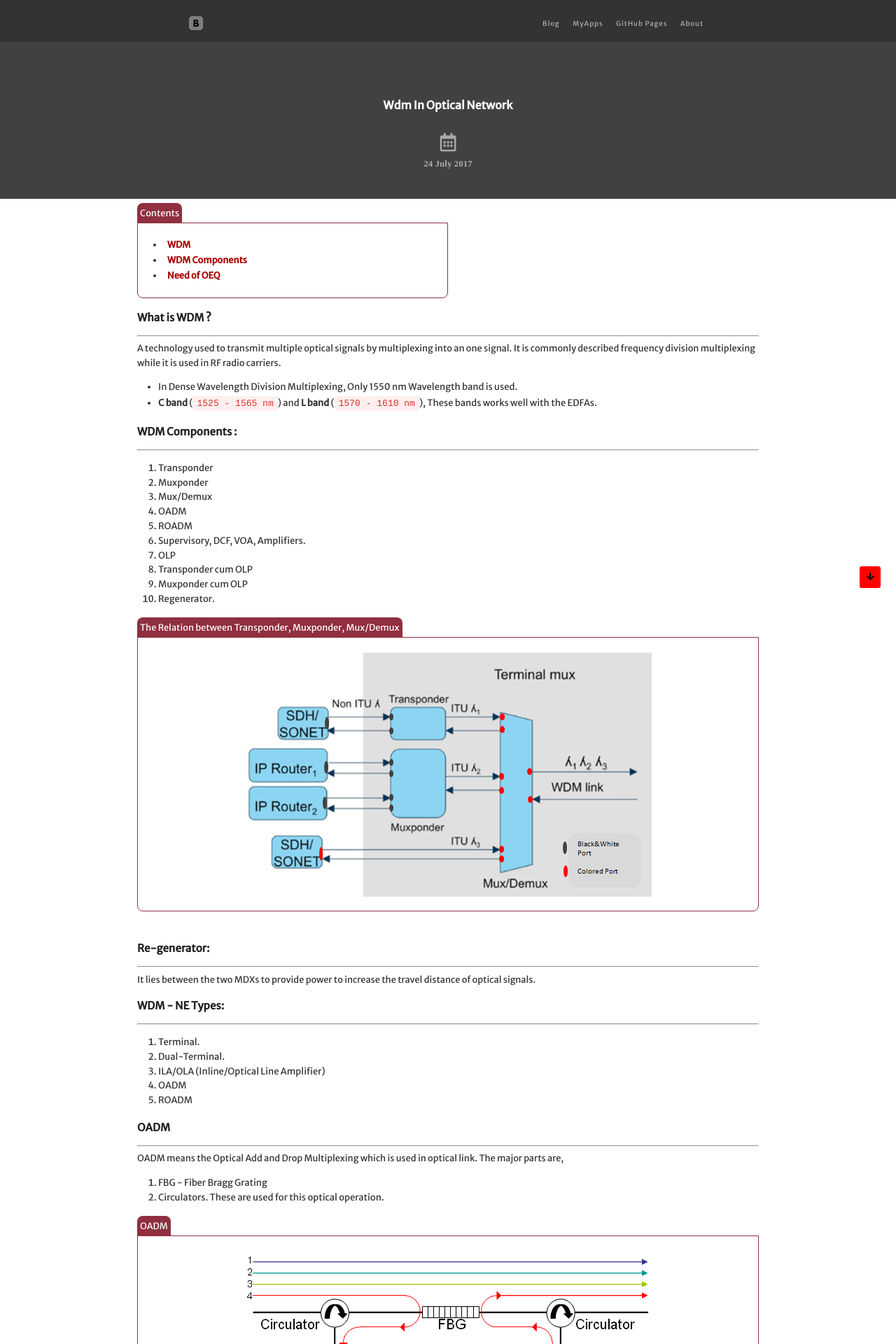
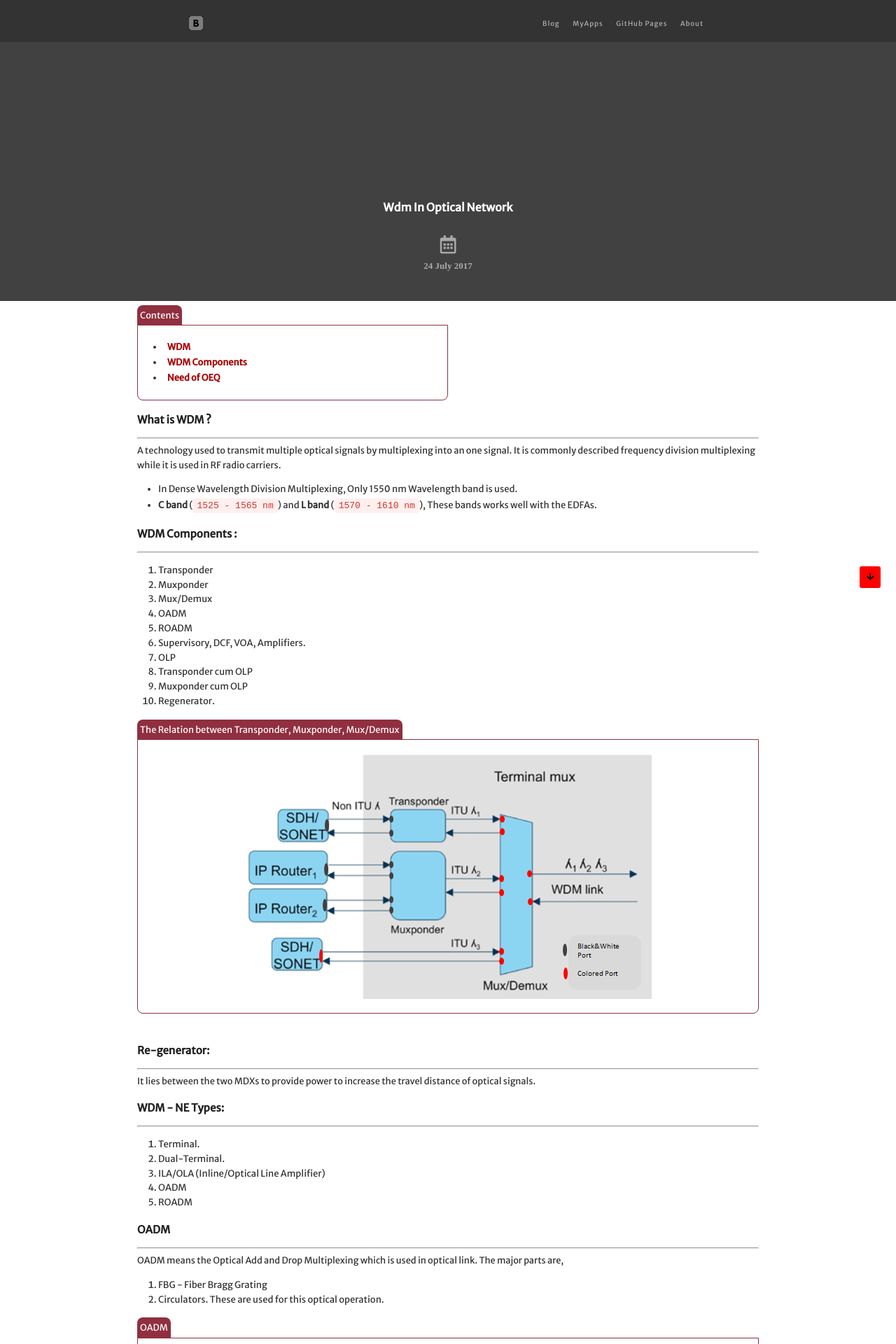
Before and after one commit to bhachauk/bhachauk.github.io, a Jekyll site: the page built from posts/optical/_posts/2017-07-24-WDM-in-Optical-Network.md, in a window 1280 px wide. Shown: the top 1920 px of the page at 70% size. Built offline with Jekyll 4.4.1, drawn with Linux system fonts in a browser that asks for light colours; nearby versions of some CDN libraries; some web fonts are replaced; comment, search, counter and statistics services are not loaded.

Commit message:
ads added.

```diff
--- a/_includes/related_posts.html
+++ b/_includes/related_posts.html
@@ -16,14 +16,3 @@
     </a>
     {% endif %}
 </div>
-<div align="center">
-    <script async src="https://pagead2.googlesyndication.com/pagead/js/adsbygoogle.js"></script>
-    <ins class="adsbygoogle"
-         style="display:block; text-align:center;width:120px;height:120px;"
-         data-ad-layout="in-article"
-         data-ad-format="fluid"
-         data-ad-client="ca-pub-4337241726293598"
-         data-ad-slot="7760438976"></ins>
-    <script>
-     (adsbygoogle = window.adsbygoogle || []).push({});
-</script></div>
--- a/_includes/title.html
+++ b/_includes/title.html
@@ -1,19 +1,20 @@
 <div class="adarea">
-    <!--<div align="center">-->
-        <!--<script async src="https://pagead2.googlesyndication.com/pagead/js/adsbygoogle.js"></script>-->
-        <!--&lt;!&ndash; square_ads &ndash;&gt;-->
-        <!--<ins class="adsbygoogle"-->
-             <!--style="display:inline-block;width:120px;height:120px"-->
-             <!--data-ad-client="ca-pub-4337241726293598"-->
-             <!--data-ad-slot="3327134282"></ins>-->
-        <!--<script>-->
-     <!--(adsbygoogle = window.adsbygoogle || []).push({});-->
-        <!--</script>-->
-    <!--</div>-->
     <div id="titleBar">
-    <span>
-        <h1 align="center">{{ page.title }}</h1>
-    </span>
+        <div align="center">
+            <script async src="https://pagead2.googlesyndication.com/pagead/js/adsbygoogle.js"></script>
+            <!-- square_ads -->
+            <ins class="adsbygoogle"
+                 style="display:inline-block;width:120px;height:120px"
+                 data-ad-client="ca-pub-4337241726293598"
+                 data-ad-slot="3327134282"></ins>
+            <script>
+     (adsbygoogle = window.adsbygoogle || []).push({});
+        </script>
+        </div>
+        <br>
+        <div>
+            <h1 align="center">{{ page.title }}</h1>
+        </div>
     </div>
     <p align="center"> {% include post-icons.html %}</p>
 </div>
```
